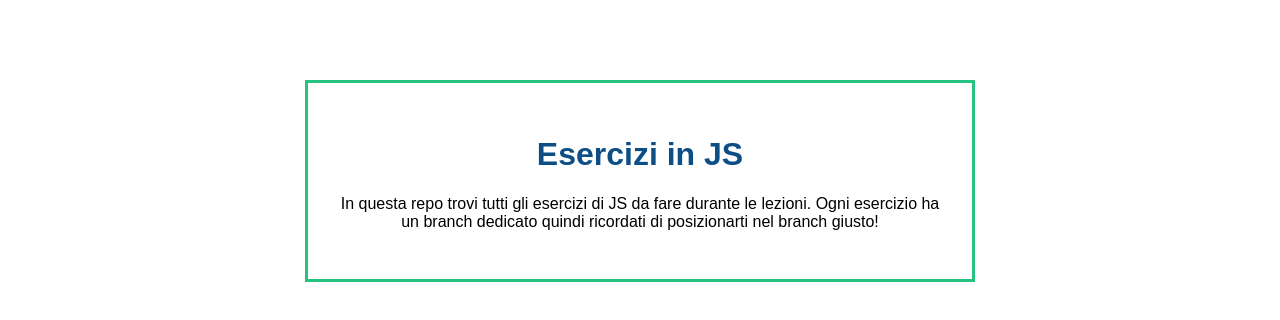
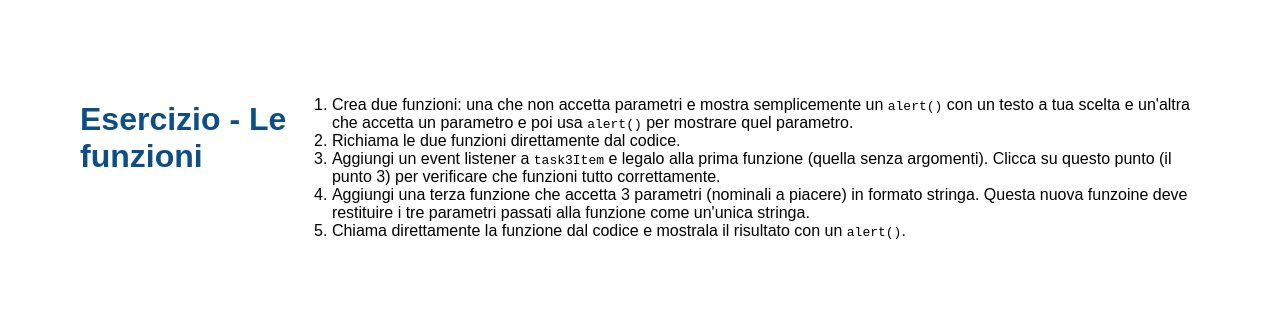
Before and after one commit to programmazione-web-its/js-esercizio-01, a plain HTML site: page index.html in a window 1280 px wide. Drawn offline with Linux system fonts and the light colour scheme.

Commit message:
update main

```diff
--- a/index.html
+++ b/index.html
@@ -5,16 +5,35 @@
   <meta charset="UTF-8" />
   <meta name="viewport" content="width=device-width, initial-scale=1.0" />
   <meta http-equiv="X-UA-Compatible" content="ie=edge" />
-  <title>Esercizi in JS</title>
+  <title>Esercizio - Le funzioni</title>
   <link rel="stylesheet" href="styles.css" />
 </head>
 
 <body>
-  <div class="box">
-    <h1>Esercizi in JS</h1>
-    <p>In questa repo trovi tutti gli esercizi di JS da fare durante le lezioni. Ogni esercizio ha un branch dedicato
-      quindi ricordati di posizionarti nel branch giusto!</p>
-  </div>
+  <h1>Esercizio - Le funzioni</h1>
+  <ol>
+    <li>
+      Crea due funzioni: una che non accetta parametri e mostra semplicemente un <code>alert()</code> con un testo a tua
+      scelta e un'altra che accetta un parametro e poi usa
+      <code>alert()</code> per mostrare quel parametro.
+    </li>
+    <li>
+      Richiama le due funzioni direttamente dal codice.
+    </li>
+    <li id="task-3">
+      Aggiungi un event listener a <code>task3Item</code> e legalo alla prima funzione (quella senza argomenti).
+      Clicca su questo punto (il punto 3) per verificare che funzioni tutto correttamente.
+    </li>
+    <li>
+      Aggiungi una terza funzione che accetta 3 parametri (nominali a piacere) in formato stringa. Questa nuova funzoine
+      deve restituire i tre parametri passati alla funzione come un'unica stringa.
+    </li>
+    <li>
+      Chiama direttamente la funzione dal codice e mostrala il risultato con un
+      <code>alert()</code>.
+    </li>
+  </ol>
+  <script src="main.js"></script>
 </body>
 
 </html>
```
